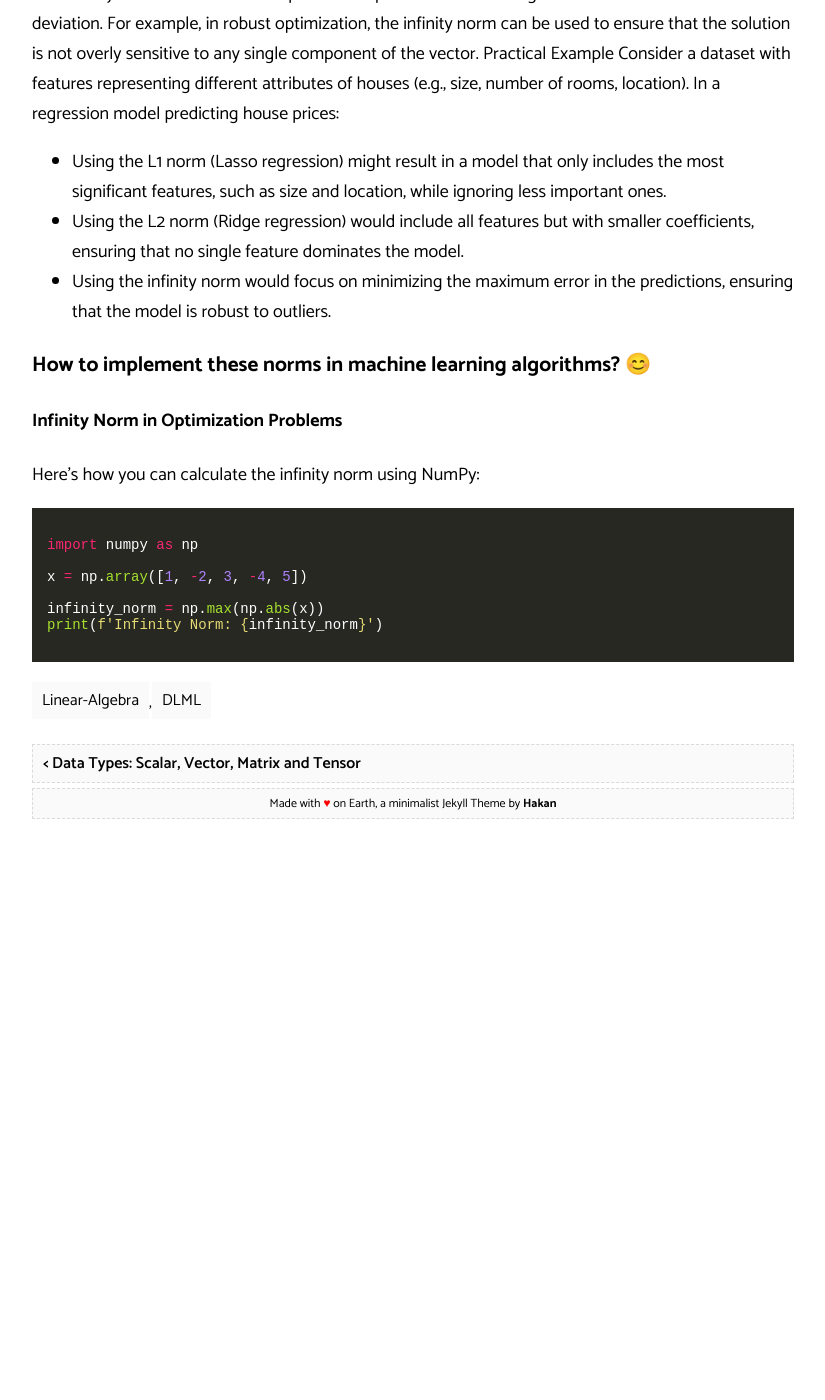
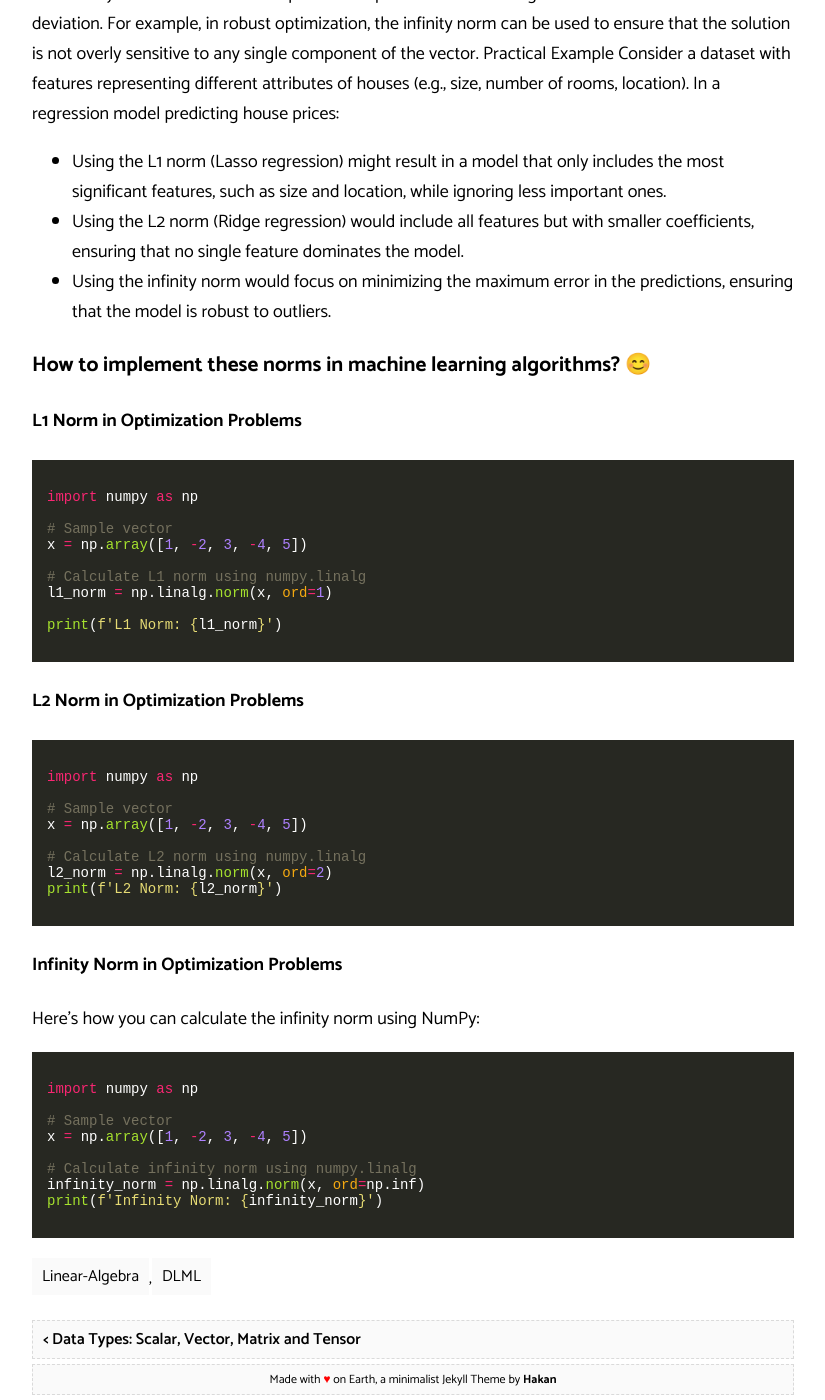
Before and after one commit to gauravbansal74/gauravbansal74.github.io, a Jekyll site: the page built from _posts/2025-06-02-common-vector-norms-in-machine-learning.md, in a window 1280 px wide and 1400 px high, scrolled down 1936 px. Shown: the whole window, without its empty margins (227-1052 px from the left). Built offline with Jekyll 4.4.1, drawn with Linux system fonts in a browser that asks for light colours; comment, search, counter and statistics services are not loaded; before the commit the page ends 2760 px from its top, so only the background shows below that.

Commit message:
updated Vector Norm

```diff
--- a/_posts/2025-06-02-common-vector-norms-in-machine-learning.md
+++ b/_posts/2025-06-02-common-vector-norms-in-machine-learning.md
@@ -55,16 +55,48 @@ Consider a dataset with features representing different attributes of houses (e.
 
 ### How to implement these norms in machine learning algorithms? 😊
 
+#### L1 Norm in Optimization Problems
+{% highlight python %}
+
+import numpy as np
+
+# Sample vector
+x = np.array([1, -2, 3, -4, 5])
+
+# Calculate L1 norm using numpy.linalg
+l1_norm = np.linalg.norm(x, ord=1)
+
+print(f'L1 Norm: {l1_norm}')
+{% endhighlight %}
+
+
+#### L2 Norm in Optimization Problems
+
+{% highlight python %}
+
+import numpy as np
+
+# Sample vector
+x = np.array([1, -2, 3, -4, 5])
+
+# Calculate L2 norm using numpy.linalg
+l2_norm = np.linalg.norm(x, ord=2)
+print(f'L2 Norm: {l2_norm}')
+
+{% endhighlight %}
 
 #### Infinity Norm in Optimization Problems
 
 Here's how you can calculate the infinity norm using NumPy:
 {% highlight python %}
+
 import numpy as np
 
+# Sample vector
 x = np.array([1, -2, 3, -4, 5])
 
-infinity_norm = np.max(np.abs(x))
+# Calculate infinity norm using numpy.linalg
+infinity_norm = np.linalg.norm(x, ord=np.inf)
 print(f'Infinity Norm: {infinity_norm}')
 
 {% endhighlight %}
```
